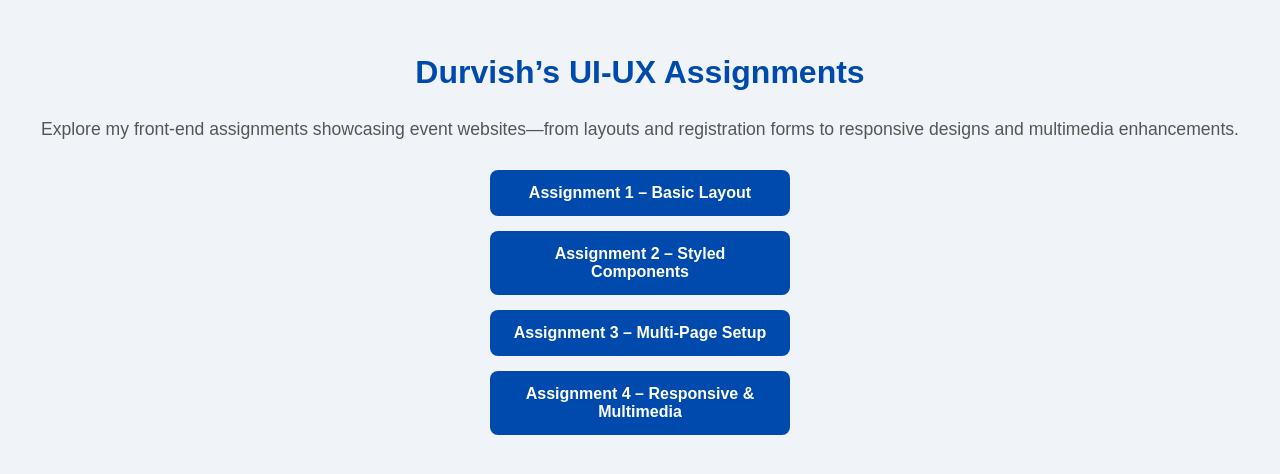
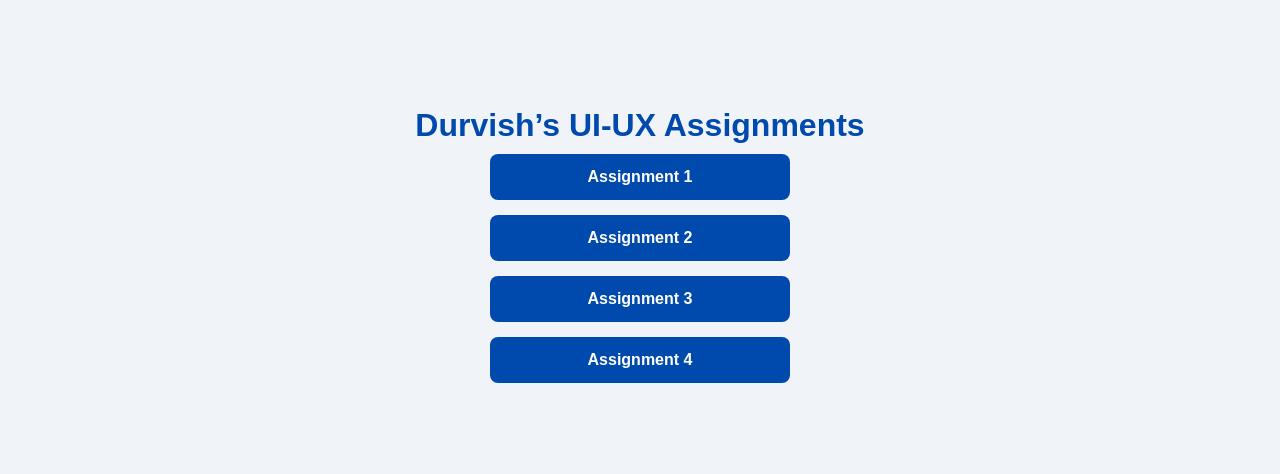
Before and after one commit to durvishkhurana/UI-UX, a plain HTML site: page index.html in a window 1280 px wide. Shown: the part 186-660 px from the top of the page. Drawn offline with Linux system fonts and the light colour scheme.

Commit message:
Update index.html

```diff
--- a/index.html
+++ b/index.html
@@ -47,12 +47,11 @@
 </head>
 <body>
   <h1>Durvish’s UI-UX Assignments</h1>
-  <p>Explore my front-end assignments showcasing event websites—from layouts and registration forms to responsive designs and multimedia enhancements.</p>
-  <div class="assign-list">
-    <a href="Assignment1/index.html">Assignment 1 – Basic Layout</a>
-    <a href="Assignment2/index.html">Assignment 2 – Styled Components</a>
-    <a href="Assignment3/index.html">Assignment 3 – Multi-Page Setup</a>
-    <a href="Assignment4/index.html">Assignment 4 – Responsive &amp; Multimedia</a>
+ <div class="assign-list">
+    <a href="assignment1/assignment1.html">Assignment 1 </a>
+    <a href="assignment2/index.html">Assignment 2 </a>
+    <a href="assignment3/index.html">Assignment 3 </a>
+    <a href="assignment4/index.html">Assignment 4 </a>
   </div>
 </body>
 </html>
```
